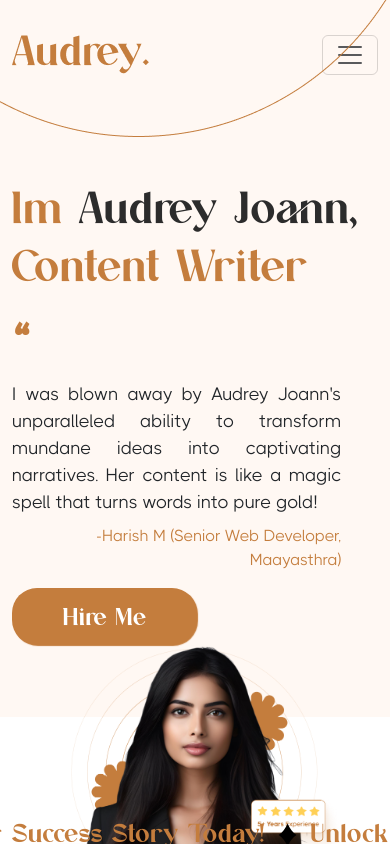
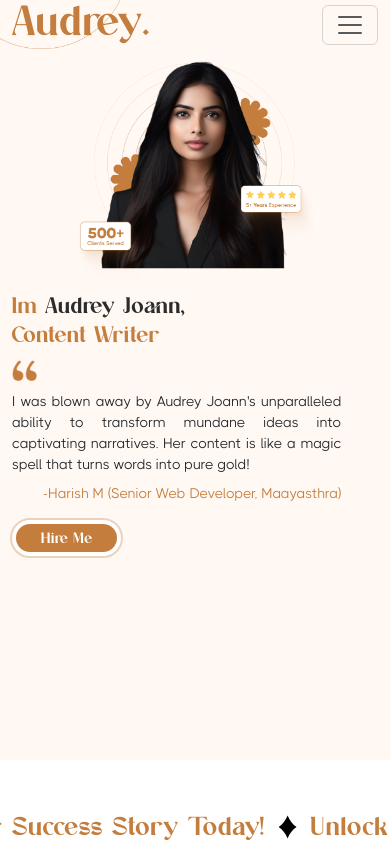
Before and after one commit to mkinfopoint/maya-content-writter, a React (Create React App) app: page / in a window 390 px wide. Shown: the top 844 px of the page. Built offline with nearby package versions, Linux system fonts and the light colour scheme.

Commit message:
feature: responsive inprogress

```diff
--- a/src/assets/css/components/_banner.scss
+++ b/src/assets/css/components/_banner.scss
@@ -2,6 +2,8 @@
     padding-top: 180px;
     background-color: $primary_background;
     height: 85vh;
+
+
 
     .head {
         font-family: "Ninetail";
@@ -12,6 +14,13 @@
             font-family: "Ninetail";
             color: $dark_background;
         }
+    }
+
+    .orange_quote {
+        width: 25px;
+        display: block;
+        margin-top: 20px;
+        margin-bottom: 30px;
     }
 
     .quote {
@@ -46,7 +55,16 @@
             border-radius: 25px;
             font-size: 26px;
             padding: 8px 50px;
-            box-shadow: 1px 1px 1px 0px $primary_color;
+            // box-shadow: 1px 1px 1px 0px $primary_color;
+            border: 4px solid $text_white;
+            outline: 2px solid #c47d3d4f;
+
+            &:hover {
+                background-color: transparent;
+                border: 4px solid transparent;
+                color: $primary_color;
+                transition: 0.5s ease-in-out;
+            }
         }
     }
 
@@ -58,3 +76,72 @@
         }
     }
 }
+
+@media only screen and (max-width: 991.98px) {
+    .total_banner_sec {
+        height: 60vh;
+        padding-top: 160px;
+    }
+
+
+
+    .total_banner_sec .head {
+        font-size: 36px;
+    }
+
+    .total_banner_sec .btnsec .hire_btn {
+        font-size: 22px;
+    }
+
+    .webnavbar .elipse {
+        position: absolute;
+        left: 0;
+        width: 33%;
+    }
+
+    .total_banner_sec .img_sec img {
+        width: 100%;
+    }
+
+}
+
+@media only screen and (max-width: 767.98px) {}
+
+@media only screen and (max-width: 600px) {
+    .total_banner_sec {
+        padding-top: 60px;
+        height: 90vh;
+    }
+
+    .banner_row {
+        display: flex;
+        flex-direction: column-reverse;
+    }
+
+    .total_banner_sec .img_sec img {
+        width: 65%;
+    }
+
+    .total_banner_sec .head {
+        font-size: 24px;
+    }
+
+    .total_banner_sec .parra_sec h6 {
+        font-size: 14px;
+    }
+
+    .total_banner_sec .orange_quote {
+        margin-bottom: 10px;
+        margin-top: 10px;
+    }
+
+    .total_banner_sec .parra_sec p {
+        font-size: 14px;
+    }
+
+    .total_banner_sec .btnsec .hire_btn {
+        font-size: 16px;
+        padding: 2px 25px;
+    }
+
+}
--- a/src/assets/css/components/_blog.scss
+++ b/src/assets/css/components/_blog.scss
@@ -122,6 +122,10 @@
     }
 }
 
-.marquee_sec {
-    padding: 50px 0px;
+
+
+@media only screen and (max-width: 991.98px) {
+    .marquee_sec {
+        padding: 0px 0px;
+    }
 }
--- a/src/assets/css/components/_navbar.scss
+++ b/src/assets/css/components/_navbar.scss
@@ -47,3 +47,11 @@
         }
     }
 }
+
+@media only screen and (max-width: 991.98px) {}
+
+@media only screen and (max-width: 600px) {
+    .webnavbar {
+        padding: 0;
+    }
+}
--- a/src/assets/css/style.css
+++ b/src/assets/css/style.css
@@ -54,6 +54,11 @@
   display: initial;
 }
 
+@media only screen and (max-width: 600px) {
+  .webnavbar {
+    padding: 0;
+  }
+}
 .total_banner_sec {
   padding-top: 180px;
   background-color: #FFF8F3;
@@ -67,6 +72,12 @@
 .total_banner_sec .head span {
   font-family: "Ninetail";
   color: #2C2C2C;
+}
+.total_banner_sec .orange_quote {
+  width: 25px;
+  display: block;
+  margin-top: 20px;
+  margin-bottom: 30px;
 }
 .total_banner_sec .quote {
   font-size: 52px;
@@ -96,7 +107,14 @@
   border-radius: 25px;
   font-size: 26px;
   padding: 8px 50px;
-  box-shadow: 1px 1px 1px 0px #C47D3D;
+  border: 4px solid #FFFFFF;
+  outline: 2px solid rgba(196, 125, 61, 0.3098039216);
+}
+.total_banner_sec .btnsec .hire_btn:hover {
+  background-color: transparent;
+  border: 4px solid transparent;
+  color: #C47D3D;
+  transition: 0.5s ease-in-out;
 }
 .total_banner_sec .img_sec img {
   width: 80%;
@@ -104,6 +122,56 @@
   margin: auto;
 }
 
+@media only screen and (max-width: 991.98px) {
+  .total_banner_sec {
+    height: 60vh;
+    padding-top: 160px;
+  }
+  .total_banner_sec .head {
+    font-size: 36px;
+  }
+  .total_banner_sec .btnsec .hire_btn {
+    font-size: 22px;
+  }
+  .webnavbar .elipse {
+    position: absolute;
+    left: 0;
+    width: 33%;
+  }
+  .total_banner_sec .img_sec img {
+    width: 100%;
+  }
+}
+@media only screen and (max-width: 600px) {
+  .total_banner_sec {
+    padding-top: 60px;
+    height: 90vh;
+  }
+  .banner_row {
+    display: flex;
+    flex-direction: column-reverse;
+  }
+  .total_banner_sec .img_sec img {
+    width: 65%;
+  }
+  .total_banner_sec .head {
+    font-size: 24px;
+  }
+  .total_banner_sec .parra_sec h6 {
+    font-size: 14px;
+  }
+  .total_banner_sec .orange_quote {
+    margin-bottom: 10px;
+    margin-top: 10px;
+  }
+  .total_banner_sec .parra_sec p {
+    font-size: 14px;
+  }
+  .total_banner_sec .btnsec .hire_btn {
+    font-size: 16px;
+    padding: 2px 25px;
+  }
+}
 .total_marquesec {
   padding: 50px 0px;
 }
@@ -196,6 +264,18 @@
   font-size: 26px;
 }
 
+@media only screen and (max-width: 991.98px) {
+  .marque_row {
+    display: flex;
+    align-items: center;
+  }
+  .total_marquesec .writer_sec .content_sec {
+    margin-left: 0;
+  }
+  .total_marquesec .writer_sec .content_sec {
+    padding: 0;
+  }
+}
 .workwithus_total_sec {
   background-color: #FFF8F3;
   padding: 100px 0px;
@@ -898,10 +978,11 @@
   margin-left: 10px;
 }
 
-.marquee_sec {
-  padding: 50px 0px;
+@media only screen and (max-width: 991.98px) {
+  .marquee_sec {
+    padding: 0px 0px;
+  }
 }
-
 .total_footer_sec {
   background-color: #FFF8F3;
   padding: 50px 0px;
--- a/src/assets/images/index.js
+++ b/src/assets/images/index.js
@@ -21,5 +21,5 @@ import quouteImg from './quote.png';
 import tesmonialIllustrator from './temonialimg.png';
 import blogImg1 from './blogimg.png';
 import footerImg from './footerimg.png';
-
-export { logo, starShade, elepse, proImg, writer, listIconImg, marqueeIllustratorImg, starImg, work1Img, work2Img, work3Img, work4Img, line, illuImg1, illuImg2, unleashImg, serviceImg1, carouselIllu, counterImg, quouteImg, tesmonialIllustrator, blogImg1, footerImg }
+import orangequoteImg from './orangequte.png';
+export { logo, starShade, elepse, proImg, orangequoteImg, writer, listIconImg, marqueeIllustratorImg, starImg, work1Img, work2Img, work3Img, work4Img, line, illuImg1, illuImg2, unleashImg, serviceImg1, carouselIllu, counterImg, quouteImg, tesmonialIllustrator, blogImg1, footerImg }
--- a/src/components/Banner.js
+++ b/src/components/Banner.js
@@ -1,18 +1,18 @@
 import React from 'react'
-import { proImg } from '../assets/images'
+import { orangequoteImg, proImg } from '../assets/images'
 
 const Banner = () => {
     return (
         <>
             <div className="total_banner_sec">
                 <div className="container">
-                    <div className="row">
+                    <div className="row banner_row">
                         <div className="col-lg-6 col-md-6 col-sm-12">
                             <h1 className='head'>
                                 Im <span>Audrey Joann,</span> <br />
                                 Content Writer
                             </h1>
-                            <span className='quote'>“</span>
+                            <img src={orangequoteImg} alt="quote" className="orange_quote" />
                             <div className="parra_sec">
                                 <h6>I was blown away by Audrey Joann's unparalleled ability to transform mundane ideas into captivating narratives. Her content is like a magic spell that turns words into pure gold!</h6>
                                 <p>-Harish M (Senior Web Developer, Maayasthra)</p>
--- a/src/components/MarqueeSec.js
+++ b/src/components/MarqueeSec.js
@@ -12,7 +12,6 @@ const MarqueeSec = () => {
                     <img className='illu' src={marqueeIllustratorImg} alt="" />
                     <div className="container">
                         <div className="row marque_row">
-
                             <div className="col-lg-4 col-sm-12 col-md-6">
                                 <div className="writer_img">
                                     <img src={writer} alt="writer" />
```
Also changed, not shown: src/assets/css/components/_marqueesec.scss (+16 -0 lines), src/assets/images/orangequte.png (added), 1 other file (tests, documents, lock files or other folders).
